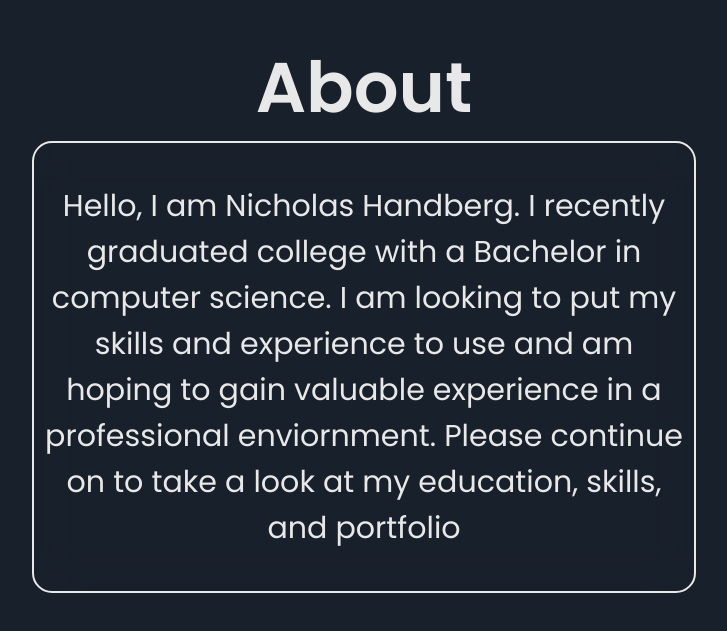
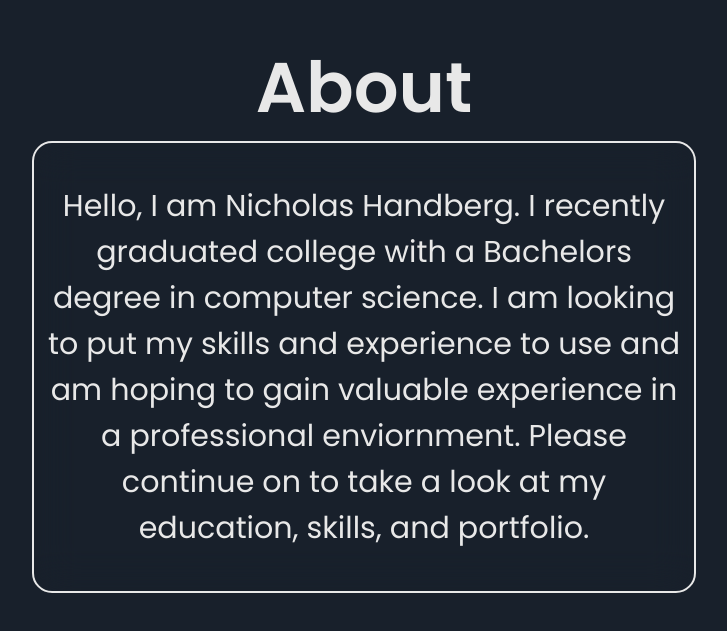
Before and after one commit to nickhandberg/portfolio, a React (Create React App) app: page / in a window 1280 px wide. Shown: the part 941-1572 px from the top of the page, without its empty margins (276-1003 px from the left). Built offline with nearby package versions, Linux system fonts and the light colour scheme; some icons are missing.

Commit message:
changed about styles

```diff
--- a/src/App.css
+++ b/src/App.css
@@ -40,6 +40,7 @@ body {
     margin-left: auto;
     margin-right: auto;
     max-width: 50%;
+
     border: 2px var(--light-text) solid;
     border-radius: 2ch;
     padding: 1ch;
--- a/src/about/About.js
+++ b/src/about/About.js
@@ -23,10 +23,10 @@ const About = () => {
 
                     <p className="sectionContent">
                         Hello, I am Nicholas Handberg.
-                        I recently graduated college with a Bachelor in computer science.
+                        I recently graduated college with a Bachelors degree in computer science.
                         I am looking to put my skills and experience to use and am hoping to
                         gain valuable experience in a professional enviornment. Please continue on to
-                        take a look at my education, skills, and portfolio
+                        take a look at my education, skills, and portfolio.
                     </p>
                 </motion.div>
 
```
